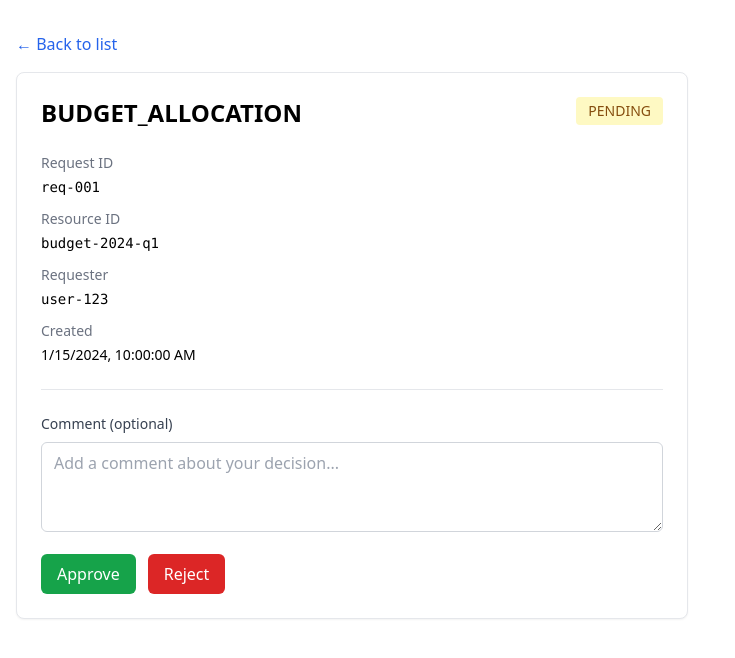
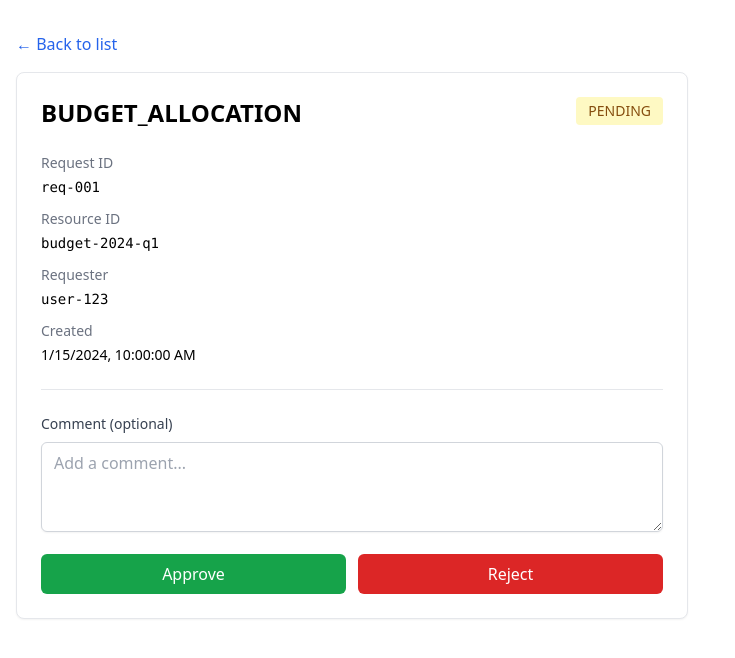
Before and after one commit to dainv27/ai-learning, a Next.js app in the folder fe/fe/: page /approvals/1 in a window 1280 px wide. Shown: the top 658 px of the page, without its empty margins (0-735 px from the left). Built offline with nearby package versions, Linux system fonts and the light colour scheme; no server answers.

Commit message:
feat(fe): fe/fe/app/approvals/[id]/ApprovalDetail.tsx (ai-dev-4a37133195e2)

```diff
--- a/fe/fe/app/approvals/[id]/ApprovalDetail.tsx
+++ b/fe/fe/app/approvals/[id]/ApprovalDetail.tsx
@@ -66,6 +66,7 @@ export function ApprovalDetail({ id }: Props) {
 
   const isLoading = actionState === 'approving' || actionState === 'rejecting';
   const isPending = approval.status === ApprovalStatus.PENDING;
+  const canTakeAction = isPending && !isLoading;
 
   return (
     <div className="max-w-2xl">
@@ -136,8 +137,11 @@ export function ApprovalDetail({ id }: Props) {
           </div>
         )}
 
-        {error && (
-          <div className="mb-4 p-3 bg-red-50 border border-red-200 rounded text-red-800 text-sm">
+        {actionState === 'error' && error && (
+          <div
+            className="mb-4 p-3 bg-red-50 border border-red-200 rounded text-red-800 text-sm"
+            data-testid="error-message"
+          >
             <p className="font-medium">Error</p>
             <p className="mt-1">{error}</p>
           </div>
@@ -153,23 +157,25 @@ export function ApprovalDetail({ id }: Props) {
               value={comment}
               onChange={(e) => setComment(e.target.value)}
               disabled={isLoading}
-              className="w-full px-3 py-2 border border-gray-300 rounded-md focus:outline-none focus:ring-2 focus:ring-blue-500 disabled:bg-gray-100 disabled:cursor-not-allowed"
+              className="w-full px-3 py-2 border border-gray-300 rounded-md shadow-sm focus:outline-none focus:ring-blue-500 focus:border-blue-500 disabled:bg-gray-100 disabled:cursor-not-allowed"
               rows={3}
-              placeholder="Add a comment about your decision..."
+              placeholder="Add a comment..."
             />
 
             <div className="flex gap-3 mt-4">
               <button
                 onClick={handleApprove}
-                disabled={isLoading}
-                className="px-4 py-2 bg-green-600 text-white rounded-md hover:bg-green-700 focus:outline-none focus:ring-2 focus:ring-green-500 focus:ring-offset-2 disabled:bg-gray-400 disabled:cursor-not-allowed transition-colors"
+                disabled={!canTakeAction}
+                data-testid="approve-button"
+                className="flex-1 px-4 py-2 bg-green-600 text-white rounded-md hover:bg-green-700 focus:outline-none focus:ring-2 focus:ring-green-500 focus:ring-offset-2 disabled:bg-gray-300 disabled:cursor-not-allowed disabled:opacity-50"
               >
                 {actionState === 'approving' ? 'Approving...' : 'Approve'}
               </button>
               <button
                 onClick={handleReject}
-                disabled={isLoading}
-                className="px-4 py-2 bg-red-600 text-white rounded-md hover:bg-red-700 focus:outline-none focus:ring-2 focus:ring-red-500 focus:ring-offset-2 disabled:bg-gray-400 disabled:cursor-not-allowed transition-colors"
+                disabled={!canTakeAction}
+                data-testid="reject-button"
+                className="flex-1 px-4 py-2 bg-red-600 text-white rounded-md hover:bg-red-700 focus:outline-none focus:ring-2 focus:ring-red-500 focus:ring-offset-2 disabled:bg-gray-300 disabled:cursor-not-allowed disabled:opacity-50"
               >
                 {actionState === 'rejecting' ? 'Rejecting...' : 'Reject'}
               </button>
@@ -178,8 +184,10 @@ export function ApprovalDetail({ id }: Props) {
         )}
 
         {!isPending && (
-          <div className="border-t pt-6 text-sm text-gray-500">
-            This request has already been {approval.status.toLowerCase()} and cannot be modified.
+          <div className="border-t pt-6">
+            <p className="text-sm text-gray-500">
+              This request has already been {approval.status === ApprovalStatus.APPROVED ? 'approved' : 'rejected'} and cannot be modified.
+            </p>
           </div>
         )}
       </div>
```
